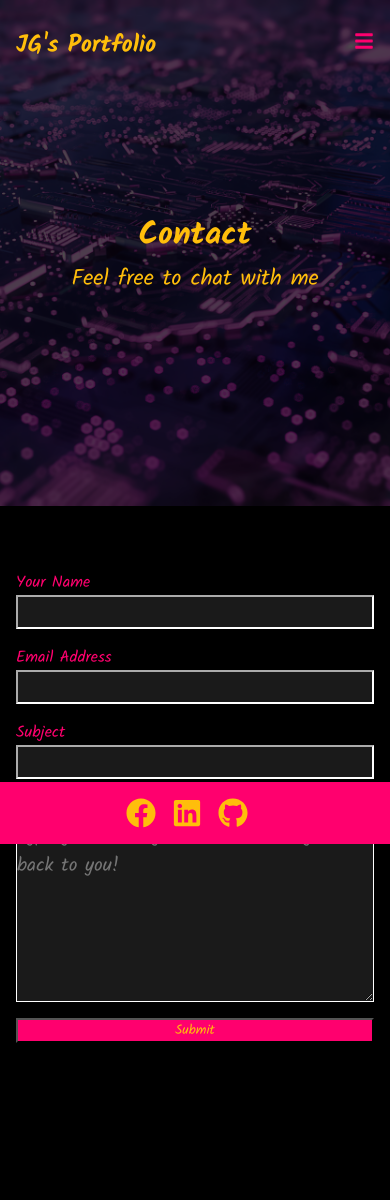
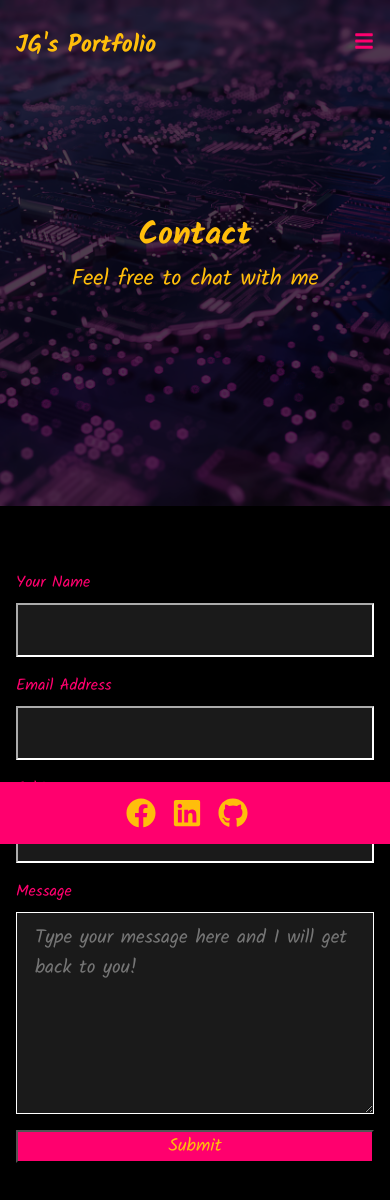
Before and after one commit to Jadyngg19/portfolio-remastered, a React (Create React App) app in the folder portfolio-remastered/: page /ContactInfo in a window 390 px wide. Shown: the top 1200 px of the page. Before the commit the page ends 1171 px from the top, so only its background shows below. Built offline with nearby package versions, Linux system fonts and the light colour scheme.

Commit message:
Making contact form responsive

```diff
--- a/portfolio-remastered/src/components/Form.css
+++ b/portfolio-remastered/src/components/Form.css
@@ -1,30 +1,37 @@
-label{
+label {
     color: #FF006E;
-    margin-bottom: 0.5;
-}
+    margin-bottom: 0.5rem;
+  }
 
-form{
+  form {
     display: flex;
     flex-direction: column;
     padding: 4rem 1rem;
     margin: auto;
     max-width: 600px;
-}
+  }
 
-form input, form textarea{
+  form input,
+  form textarea {
     margin-bottom: 1rem;
-    padding: 10p 18px;
+    padding: 10px 18px;
     font-size: 1.2rem;
     background-color: rgba(255, 255, 255, 0.1);
     border-color: white;
     color: white;
-}
+  }
 
-button{
+  button {
     background-color: #FF006E;
     margin-bottom: 4rem;
-}
+    font-size: large;
+  }
 
-.submit{
-    color:#FFBE0B
-}
+  .submit {
+    color: #FFBE0B;
+  }
+
+  .error-message{
+    color: #FFBE0B;
+    margin-top: 0.25rem;
+  }
--- a/portfolio-remastered/src/components/Form.js
+++ b/portfolio-remastered/src/components/Form.js
@@ -1,23 +1,102 @@
-import "./Form.css"
-
-import React from 'react'
+import React, { useState } from 'react';
+import './Form.css';
 
 const Form = () => {
+  const [name, setName] = useState('');
+  const [email, setEmail] = useState('');
+  const [subject, setSubject] = useState('');
+  const [message, setMessage] = useState('');
+  const [errors, setErrors] = useState({});
+
+  const validateForm = () => {
+    const validationErrors = {};
+
+    if (!name.trim()) {
+      validationErrors.name = 'Name is required';
+    }
+    if (!email.trim()) {
+      validationErrors.email = 'Email is required';
+    } else if (!/\S+@\S+\.\S+/.test(email)) {
+      validationErrors.email = 'Invalid email address';
+    }
+    if (!subject.trim()) {
+      validationErrors.subject = 'Subject is required';
+    }
+    if (!message.trim()) {
+      validationErrors.message = 'Message is required';
+    }
+
+    setErrors(validationErrors);
+    return Object.keys(validationErrors).length === 0;
+  };
+
+  const handleBlur = (e) => {
+    const fieldName = e.target.name;
+    const fieldValue = e.target.value.trim();
+
+    if (!fieldValue) {
+      setErrors((prevErrors) => ({ ...prevErrors, [fieldName]: `${fieldName} is required` }));
+    } else {
+      setErrors((prevErrors) => ({ ...prevErrors, [fieldName]: '' }));
+    }
+  };
+
+  const handleChange = (e) => {
+    const fieldName = e.target.name;
+    const fieldValue = e.target.value;
+    setErrors((prevErrors) => ({ ...prevErrors, [fieldName]: '' }));
+
+    if (fieldName === 'name') {
+      setName(fieldValue);
+    } else if (fieldName === 'email') {
+      setEmail(fieldValue);
+    } else if (fieldName === 'subject') {
+      setSubject(fieldValue);
+    } else if (fieldName === 'message') {
+      setMessage(fieldValue);
+    }
+  };
+
+  const handleSubmit = (e) => {
+    e.preventDefault();
+
+    if (validateForm()) {
+      // Handle form submission
+      console.log('Form submitted!');
+      // Reset form fields
+      setName('');
+      setEmail('');
+      setSubject('');
+      setMessage('');
+      setErrors({});
+    }
+  };
+
   return (
     <div className="form">
-      <form>
+      <form onSubmit={handleSubmit}>
         <label>Your Name</label>
-        <input type="text"></input>
+        <input type="text" name="name" value={name} onBlur={handleBlur} onChange={handleChange} />
+        {errors.name && <span className="error-message">{errors.name}</span>}
+
         <label>Email Address</label>
-        <input type="email"></input>
+        <input type="email" name="email" value={email} onBlur={handleBlur} onChange={handleChange} />
+        {errors.email && <span className="error-message">{errors.email}</span>}
+
         <label>Subject</label>
-        <input type="text"></input>
+        <input type="text" name="subject" value={subject} onBlur={handleBlur} onChange={handleChange} />
+        {errors.subject && <span className="error-message">{errors.subject}</span>}
+
         <label>Message</label>
-        <textarea rows="6" placeholder="Type your message here and I will get back to you!"/>
-        <button className="submit">Submit</button>
+        <textarea name="message" rows="6" value={message} onBlur={handleBlur} onChange={handleChange} placeholder="Type your message here and I will get back to you!" />
+        {errors.message && <span className="error-message">{errors.message}</span>}
+
+        <button className="submit" type="submit">
+          Submit
+        </button>
       </form>
     </div>
-  )
-}
+  );
+};
 
 export default Form;
```
